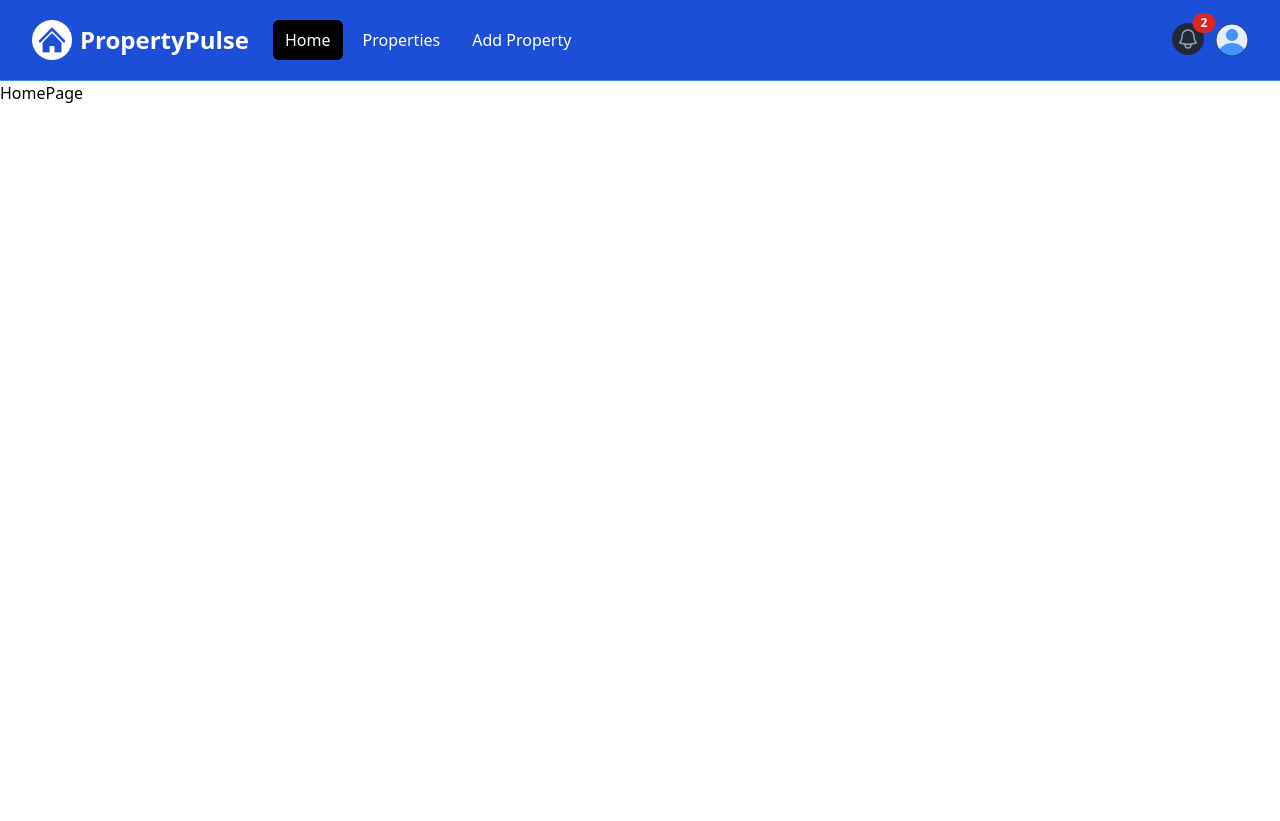
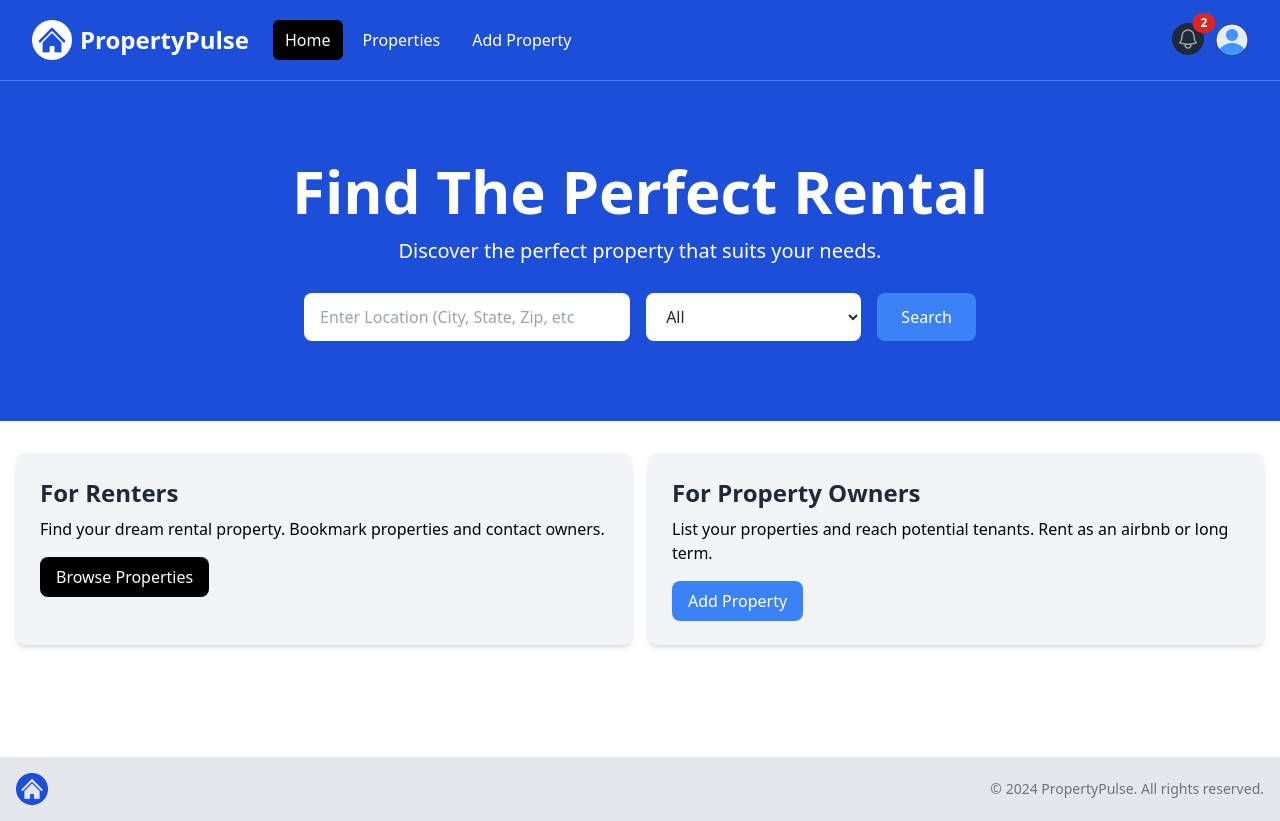
Before and after one commit to ali-smz/next.js-property-rental, a Next.js app: page / in a window 1280 px wide. Before the commit the page ends 800 px from the top, so only its background shows below. Built offline with nearby package versions, Linux system fonts and the light colour scheme.

Commit message:
home page compeleted

```diff
--- a/app/layout.jsx
+++ b/app/layout.jsx
@@ -1,6 +1,7 @@
 import React from "react";
 import "@/assets/styles/globals.css";
 import Navbar from "@/components/Navbar";
+import Footer from "@/components/Footer";
 
 export const metadata = {
   title: "propertyPulse | Find the perfect Rental",
@@ -14,6 +15,7 @@
       <body>
         <Navbar />
         <main>{children}</main>
+        <Footer />
       </body>
     </html>
   );
--- a/app/page.jsx
+++ b/app/page.jsx
@@ -1,9 +1,14 @@
-import React from 'react'
+import Hero from "@/components/Hero";
+import InfoBoxes from "@/components/InfoBoxes";
+import React from "react";
 
 const HomePage = () => {
   return (
-    <div>HomePage</div>
-  )
-}
+    <>
+      <Hero />
+      <InfoBoxes />
+    </>
+  );
+};
 
-export default HomePage
+export default HomePage;
--- /dev/null
+++ b/components/Footer.jsx
@@ -0,0 +1,21 @@
+import Image from "next/image";
+import logo from "@/assets/images/logo.png";
+
+const Footer = () => {
+  return (
+    <footer className="bg-gray-200 py-4 mt-24">
+      <div className="container mx-auto flex flex-col md:flex-row items-center justify-between px-4">
+        <div className="mb-4 md:mb-0">
+          <Image src={logo} alt="Logo" className="h-8 w-auto" />
+        </div>
+        <div>
+          <p className="text-sm text-gray-500 mt-2 md:mt-0">
+            &copy; 2024 PropertyPulse. All rights reserved.
+          </p>
+        </div>
+      </div>
+    </footer>
+  );
+};
+
+export default Footer;
--- /dev/null
+++ b/components/Hero.jsx
@@ -0,0 +1,56 @@
+const Hero = () => {
+  return (
+    <section className="bg-blue-700 py-20 mb-4">
+      <div className="max-w-7xl mx-auto px-4 sm:px-6 lg:px-8 flex flex-col items-center">
+        <div className="text-center">
+          <h1 className="text-4xl font-extrabold text-white sm:text-5xl md:text-6xl">
+            Find The Perfect Rental
+          </h1>
+          <p className="my-4 text-xl text-white">
+            Discover the perfect property that suits your needs.
+          </p>
+        </div>
+        <form className="mt-3 mx-auto max-w-2xl w-full flex flex-col md:flex-row items-center">
+          <div className="w-full md:w-3/5 md:pr-2 mb-4 md:mb-0">
+            <label htmlFor="location" className="sr-only">
+              Location
+            </label>
+            <input
+              type="text"
+              id="location"
+              placeholder="Enter Location (City, State, Zip, etc"
+              className="w-full px-4 py-3 rounded-lg bg-white text-gray-800 focus:outline-none focus:ring focus:ring-blue-500"
+            />
+          </div>
+          <div className="w-full md:w-2/5 md:pl-2">
+            <label htmlFor="property-type" className="sr-only">
+              Property Type
+            </label>
+            <select
+              id="property-type"
+              className="w-full px-4 py-3 rounded-lg bg-white text-gray-800 focus:outline-none focus:ring focus:ring-blue-500"
+            >
+              <option value="All">All</option>
+              <option value="Apartment">Apartment</option>
+              <option value="Studio">Studio</option>
+              <option value="Condo">Condo</option>
+              <option value="House">House</option>
+              <option value="Cabin Or Cottage">Cabin or Cottage</option>
+              <option value="Loft">Loft</option>
+              <option value="Room">Room</option>
+              <option value="Other">Other</option>
+            </select>
+          </div>
+          <button
+            type="submit"
+            className="md:ml-4 mt-4 md:mt-0 w-full md:w-auto px-6 py-3 rounded-lg bg-blue-500 text-white hover:bg-blue-600 focus:outline-none focus:ring focus:ring-blue-500"
+          >
+            Search
+          </button>
+        </form>
+      </div>
+    </section>
+  );
+};
+
+export default Hero;
--- /dev/null
+++ b/components/InfoBox.jsx
@@ -0,0 +1,24 @@
+import React from "react";
+
+const InfoBox = ({
+  childeren,
+  title,
+  backgroundColor = "bg-gray-100",
+  textColor = "text-gray-800",
+  buttonInfo,
+}) => {
+  return (
+    <div className={`${backgroundColor} p-6 rounded-lg shadow-md`}>
+      <h2 className={`text-2xl ${textColor} font-bold`}>{title}</h2>
+      <p className="mt-2 mb-4">{childeren}</p>
+      <a
+        href={buttonInfo.link}
+        className={`inline-block text-white rounded-lg px-4 py-2 hover:opacity-80 ${buttonInfo.backgroundColor}`}
+      >
+        {buttonInfo.text}
+      </a>
+    </div>
+  );
+};
+
+export default InfoBox;
--- /dev/null
+++ b/components/InfoBoxes.jsx
@@ -0,0 +1,35 @@
+import React from "react";
+import InfoBox from "./InfoBox";
+
+const InfoBoxes = () => {
+  return (
+    <section>
+      <div className="container-xl lg:container m-auto">
+        <div className="grid grid-cols-1 md:grid-cols-2 gap-4 p-4 rounded-lg">
+          <InfoBox
+            title="For Renters"
+            buttonInfo={{
+              text: "Browse Properties",
+              link: "/properties",
+              backgroundColor: "bg-black",
+            }}
+            childeren=" Find your dream rental property. Bookmark properties and contact
+            owners."
+          />
+          <InfoBox
+            title="For Property Owners"
+            buttonInfo={{
+              text: "Add Property",
+              link: "/properties/add",
+              backgroundColor: "bg-blue-500",
+            }}
+            childeren=" List your properties and reach potential tenants. Rent as an
+              airbnb or long term."
+          />
+        </div>
+      </div>
+    </section>
+  );
+};
+
+export default InfoBoxes;
```
